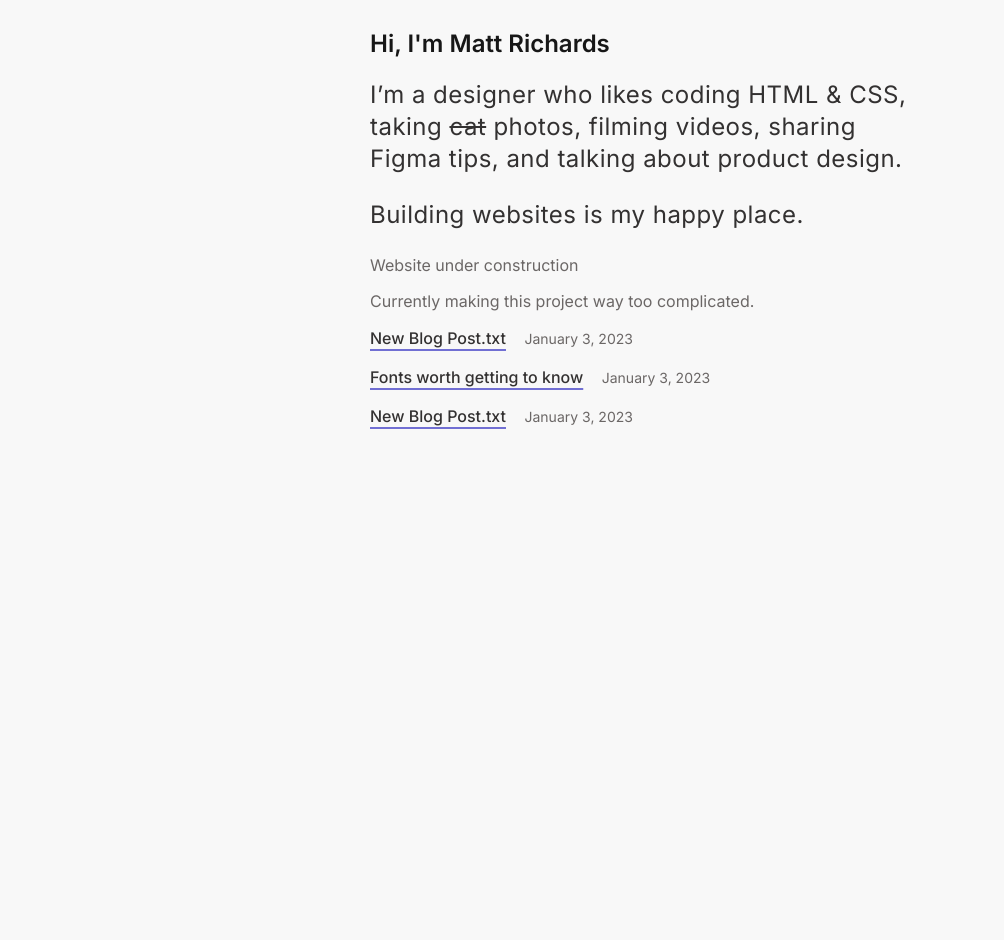
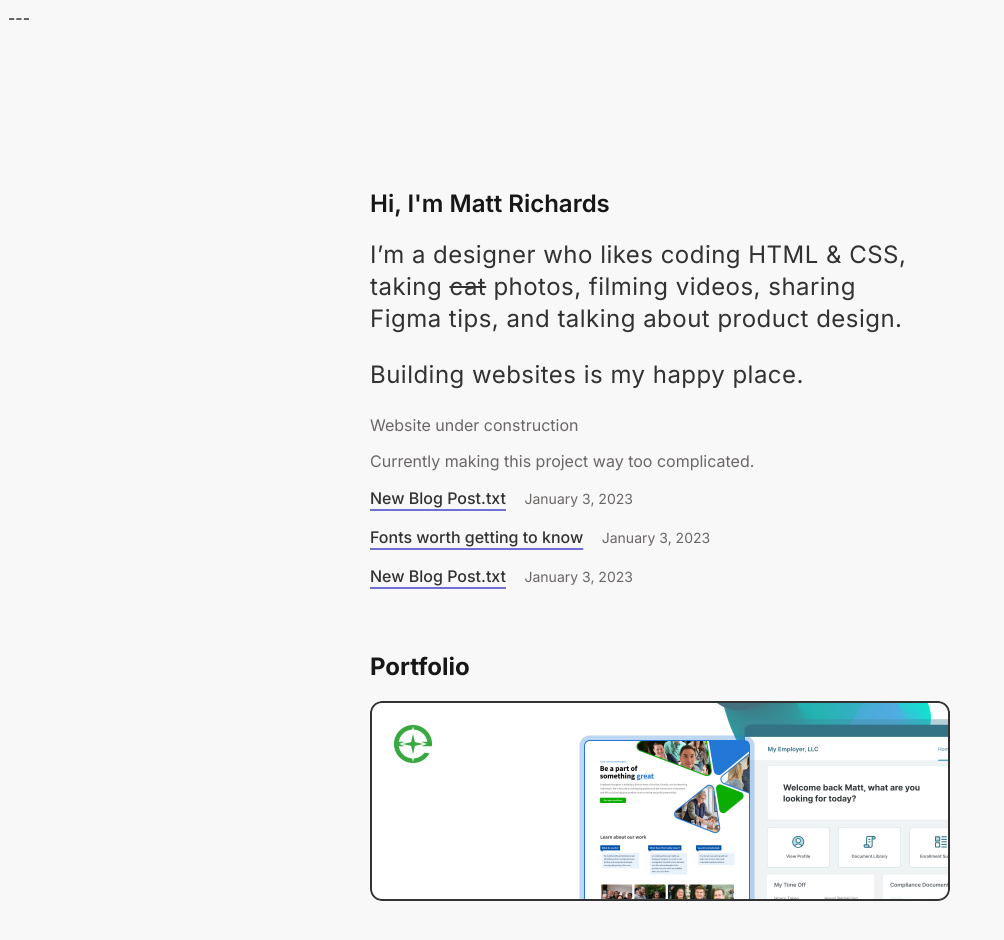
Before and after one commit to mattc0m/mattc0m-web, an Astro site in the folder astro-blog/: page / in a window 1280 px wide. Shown: the whole page, without its empty margins (0-1004 px from the left). Before the commit the page ends 800 px from the top, so only its background shows below. Built offline with nearby package versions, Linux system fonts and the light colour scheme; Astro itself is replaced by a stand-in of ours.

Commit message:
Added first portfolio image. Got assets experimental flag working. Added Overpass Mono.

```diff
--- a/astro-blog/astro.config.mjs
+++ b/astro-blog/astro.config.mjs
@@ -4,5 +4,8 @@ import vue from "@astrojs/vue";
 
 // https://astro.build/config
 export default defineConfig({
-  integrations: [vue()]
+  integrations: [vue()],
+  experimental: {
+    assets: true
+   }
 });
--- a/astro-blog/package.json
+++ b/astro-blog/package.json
@@ -12,6 +12,7 @@
   "dependencies": {
     "@astrojs/vue": "^2.1.0",
     "@fontsource/inter": "^4.5.15",
+    "@fontsource/overpass-mono": "^4.5.11",
     "astro": "^2.1.0",
     "vue": "^3.2.30"
   },
--- a/astro-blog/src/pages/index.astro
+++ b/astro-blog/src/pages/index.astro
@@ -3,7 +3,11 @@ import Layout from '../layouts/Layout.astro';
 import Card from '../components/BlogListItem.astro';
 import BlogListItem from '../components/BlogListItem.astro';
 import TextBlockLarge from '../components/TextBlockLarge.astro';
+import { Image } from 'astro:assets';
+import PortfolioEN from '../assets/images/PortfolioCover/Employee Navigator.png'
 ---
+
+<!-- `alt` is mandatory on the Image component -->---
 
 <Layout title="Matt Richards, Product Designer">
 	<main>
@@ -33,6 +37,13 @@ import TextBlockLarge from '../components/TextBlockLarge.astro';
 				date="January 3, 2023"
 			/>
 		</ul>
+
+		<section class="portfolio">
+			<h2>Portfolio</h2>
+			<a href="#">
+				<Image src={PortfolioEN} alt="Preview of Employee Navigator portfolio" />
+			</a>
+		</section>
 	</main>
 </Layout>
 
@@ -42,7 +53,7 @@ $text-color-muted: #6B6766;
 $secondary-color-accent: #716FD3;
 
 	main {
-		margin: auto;
+		margin: 140px auto;
 		padding: 1.5rem;
 		max-width: 540px;
 	}
@@ -64,4 +75,20 @@ $secondary-color-accent: #716FD3;
 		letter-spacing: 0.02em;
 	}
 	p.secondary { color: $text-color-muted; }
+
+	.portfolio {
+		margin-top: 3rem;
+		a img {
+			display: block;
+			width: 580px;
+			height: 200px;
+			border-radius: 12px;
+			overflow: hidden;
+			box-shadow: 0px 4px 16px rgba(11, 12, 21, 0.0);
+			transition: box-shadow 0.2s ease-in-out;
+		}
+		a:hover img {
+			box-shadow: 0px 4px 16px rgba(11, 12, 21, 0.1);
+		}
+	}
 </style>
```
Also changed, not shown: astro-blog/src/assets/images/PortfolioCover/Brivo.png (added), astro-blog/src/assets/images/PortfolioCover/Elo.png (added), astro-blog/src/assets/images/PortfolioCover/Employee Navigator.png (added), astro-blog/src/assets/images/PortfolioCover/Shadow.png (added), 1 other file.
